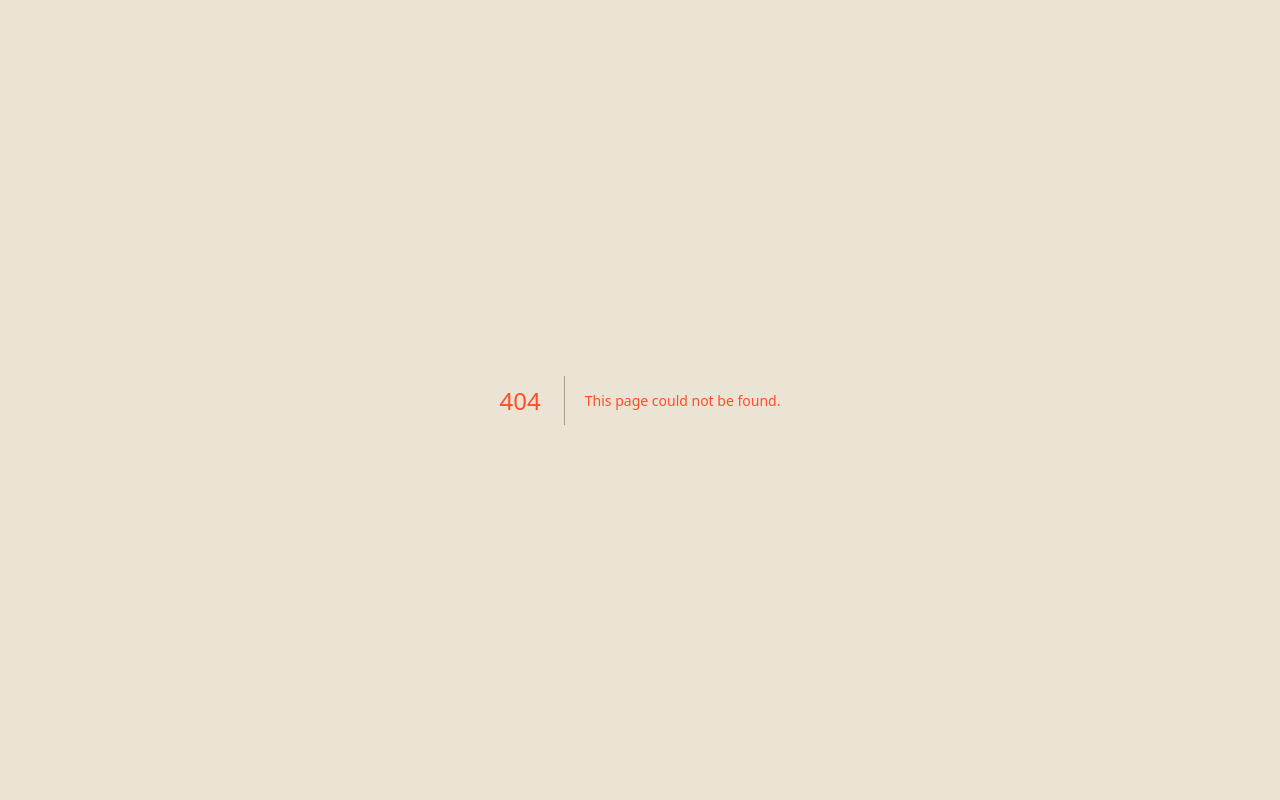
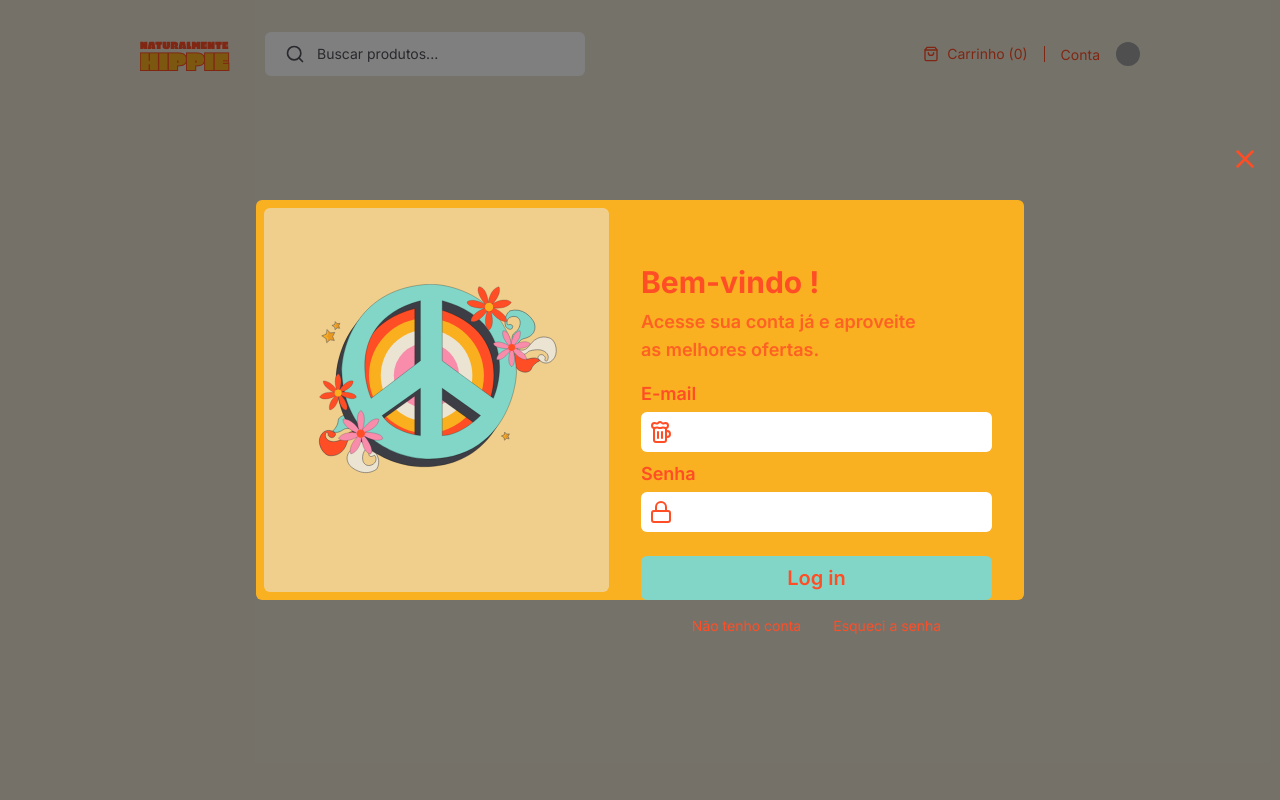
Before and after one commit to MatthewsBritto/e-commerce, a Next.js app: page /auth in a window 1280 px wide. Before the commit this address had no page. Shown: the top 800 px of the page. Built offline with nearby package versions, Linux system fonts and the light colour scheme; grey boxes are pictures that could not be loaded.

Commit message:
feat:loginScreen

```diff
--- a/package.json
+++ b/package.json
@@ -14,6 +14,7 @@
     "next": "13.5.6",
     "react": "^18",
     "react-dom": "^18",
+    "react-hook-form": "^7.49.0",
     "react-responsive-carousel": "^3.2.23",
     "tailwind-merge": "^1.14.0",
     "zod": "^3.22.4"
--- a/src/app/(store)/layout.tsx
+++ b/src/app/(store)/layout.tsx
@@ -2,19 +2,23 @@ import { ReactNode } from 'react'
 
 import { Header } from '@/components/header'
 import { CartProvider } from '@/contexts/cart-context'
-import Circle from '@/components/circle'
+
 import Footer from '@/components/footer'
-import Image from 'next/image'
-import Teste from '@/../public/teste.svg'
-import Pink from '@/../public/pink.svg'
+import CartCheckout from '@/components/cart'
+import { UserProvider } from '@/contexts/user-context'
+import ModalSignin from '@/components/modal-sign-in'
 
 export default function StoreLayout({ children }: { children: ReactNode }) {
   return (
     <CartProvider>
-      <div className="overflow-hidden md:mx-auto md:grid h-[800px] md:h-screen  w-full max-w-[1600px] md:grid-rows-app md:gap-16 px-8 py-8 ">
-        <Header />
-        {children}
-      </div>
+      <UserProvider>
+        <div className="overflow-hidden md:mx-auto md:grid h-[800px] md:h-screen  w-full max-w-[1600px] md:grid-rows-app md:gap-16 px-8 py-8 ">
+          <Header />
+          {children}
+          <CartCheckout />
+          <ModalSignin />
+        </div>
+      </UserProvider>
       <Footer />
     </CartProvider>
   )
--- a/src/app/(store)/product/[slug]/page.tsx
+++ b/src/app/(store)/product/[slug]/page.tsx
@@ -47,8 +47,8 @@ export default async function ProductPage({ params }: ProductProps) {
   const product = await getProduct(params.slug)
 
   return (
-    <div className="relative flex h-[600px] items-center mt-0 md:mt-4 justify-center rounded-md">
-      <div className="flex flex-col md:flex-row md:h-[400px] w-full max-w-[1280px] lg:h-[600px] justify-center">
+    <div className="relative h-[600px] items-center pt-8 md:mt-4 justify-center rounded-md">
+      <div className="flex flex-col md:flex-row md:h-[400px] w-full max-w-[1280px] lg:h-[600px] justify-center h-[600px]">
         <div className="overflow-hidden h-full sm:w-full">
           <Image
             className="w-full h-full md:rounded-l-md rounded-t-md"
--- a/src/components/cart-widget.tsx
+++ b/src/components/cart-widget.tsx
@@ -5,10 +5,10 @@ import { ShoppingBag } from 'lucide-react'
 import { useCart } from '@/contexts/cart-context'
 
 export function CartWidget() {
-  const { items } = useCart()
+  const { items, changeCartState } = useCart()
 
   return (
-    <div className="flex items-center gap-2">
+    <div className="flex items-center gap-2" onClick={changeCartState}>
       <ShoppingBag className="h-4 w-4" />
       <span className="text-sm">Carrinho ({items.length})</span>
     </div>
--- /dev/null
+++ b/src/components/cart.tsx
@@ -0,0 +1,33 @@
+'use client'
+import React, { ReactNode, useContext, useState } from 'react'
+import { Trash, ArrowRight } from 'lucide-react'
+import { useCart } from '@/contexts/cart-context'
+import ItemCart from './item-cart'
+
+export default function CartCheckout() {
+  const { items, activeCart, changeCartState } = useCart()
+
+  return (
+    <div
+      className={`${
+        activeCart ? 'absolute' : 'hidden'
+      } right-0 z-50 w-2/3 md:w-1/2 top-0 h-full bg-red-700 flex flex-col text-white`}
+    >
+      <div className="flex w-full justify-between items-center bg-orangeDark px-2 py-6">
+        <h2 className="text-xl font-bold py-2">Carrinho</h2>
+        <ArrowRight onClick={changeCartState} />
+      </div>
+      {items.map((item) => {
+        return (
+          <ItemCart
+            productId={item.productId}
+            key={item.productId}
+            title={item.title}
+            quantity={item.quantity}
+            price={item.price}
+          />
+        )
+      })}
+    </div>
+  )
+}
--- a/src/components/header.tsx
+++ b/src/components/header.tsx
@@ -8,9 +8,13 @@ import Logo from '../../public/Logo.png'
 
 import { CartWidget } from './cart-widget'
 import { SearchForm } from './search-form'
+import { useCart } from '@/contexts/cart-context'
+import { useUser } from '@/contexts/user-context'
 
 export function Header() {
   const [activeMenu, setActiveMenu] = useState(false)
+  const { changeCartState } = useCart()
+  const { changeModalLoginState } = useUser()
 
   return (
     <div className="flex items-center justify-between max-w-[1000px] m-auto w-full overflow-hidden">
@@ -25,8 +29,10 @@ export function Header() {
           <X size={40} onClick={() => setActiveMenu(false)} />
         </div>
         <div className="text-2xl flex flex-col gap-8 font-bold">
-          <h2>Home</h2>
-          <h2>Compras</h2>
+          <Link href="/" onClick={() => setActiveMenu(false)}>
+            <h2>Home</h2>
+          </Link>
+          <h2 onClick={changeCartState}>Compras</h2>
           <h2>Perfil</h2>
           <h2>Catalogo</h2>
           <h2>Contato</h2>
@@ -53,9 +59,10 @@ export function Header() {
         <CartWidget />
 
         <div className="w-px h-4 bg-orangeDark"></div>
-
+        <button onClick={() => changeModalLoginState(true)}>
+          <span className="text-sm">Conta</span>
+        </button>
         <Link href="/" className="flex items-center gap-2 hover:underline">
-          <span className="text-sm">Conta</span>
           <Image
             src="https://github.com/diego3g.png"
             className="h-6 w-6 rounded-full"
--- /dev/null
+++ b/src/components/item-cart.tsx
@@ -0,0 +1,26 @@
+import { CartItem } from '@/contexts/cart-context'
+import { Trash } from 'lucide-react'
+
+export default function ItemCart({
+  productId,
+  price,
+  quantity,
+  title,
+}: CartItem) {
+  return (
+    <div className="border w-[95%] mx-auto p-1 rounded flex flex-col gap-2 mt-2">
+      <div className="flex flex-col justify-between items-center mt-2">
+        <h2 className="text-lg">{title}</h2>
+        <div className="w-full flex justify-between px-2 items-center">
+          <div className=" text-center p-2">
+            <p>Quantidade:{quantity}</p>
+            <p>Total Item: R${price * quantity}</p>
+          </div>
+          <button className="p-1 rounded bg-zinc-400">
+            <Trash />
+          </button>
+        </div>
+      </div>
+    </div>
+  )
+}
--- /dev/null
+++ b/src/components/modal-sign-in.tsx
@@ -0,0 +1,88 @@
+'use client'
+import React from 'react'
+import { Beer, Lock, X } from 'lucide-react'
+import Image from 'next/image'
+import Paz from '@/../public/paz.svg'
+import { useForm } from 'react-hook-form'
+import { useUser } from '@/contexts/user-context'
+
+type FormLogin = {
+  email: string
+  password: string
+}
+
+export default function ModalSignin() {
+  const { handleSignIn, user, modalLoginActive, changeModalLoginState } =
+    useUser()
+  const { handleSubmit, register } = useForm<FormLogin>()
+  const onSubmit = handleSubmit((data) => handleSignIn(data.email))
+
+  return (
+    <div
+      className={`${
+        modalLoginActive ? 'flex' : 'hidden'
+      } w-full h-full fixed bg-black/50 top-0 left-0 flex items-center justify-center px-6 z-50`}
+    >
+      <div className="absolute top-5 right-5 md:top-36 font-bold">
+        <X
+          className=""
+          size={30}
+          onClick={() => changeModalLoginState(false)}
+        />
+      </div>
+      <div className="flex flex-col md:flex-row w-full gap-2  p-2 bg-backgroundYellow rounded-md md:h-1/2 max-w-3xl">
+        <div className="flex h-full items-center justify-center bg-background/60 rounded-md md:w-[90%]">
+          <Image
+            src={Paz}
+            alt=""
+            className="h-full md:h-1/2 translate-y-[-20px]"
+          />
+        </div>
+        <div className="flex flex-col w-full h-full items-start justify-between md:items-center md:px-4">
+          <div className="flex flex-col gap-2 px-2 md:mt-14 ">
+            <h2 className="font-bold text-2xl text-orangeDark md:text-3xl">
+              Bem-vindo !
+            </h2>
+            <p className="text-base md:text-lg font-semibold w-[85%] text-orangeDark/80">
+              Acesse sua conta já e aproveite as melhores ofertas.
+            </p>
+          </div>
+          <form
+            className="flex flex-col flex-1 gap-2 w-full mt-4 px-2"
+            onSubmit={onSubmit}
+          >
+            <div className="flex justify-center flex-col gap-1 ">
+              <label className="font-semibold text-lg">E-mail</label>
+              <div className="flex items-center w-full bg-white rounded-md p-2">
+                <Beer />
+                <input
+                  type="email"
+                  className="outline-none px-2"
+                  {...register('email')}
+                />
+              </div>
+            </div>
+            <div className="flex flex-col gap-1">
+              <label className="font-semibold text-lg">Senha</label>
+              <div className="flex items-center w-full bg-white rounded-md p-2">
+                <Lock />
+                <input
+                  type="password"
+                  className="outline-none px-2"
+                  {...register('password')}
+                />
+              </div>
+            </div>
+            <button className="p-2 bg-blueBorder font-semibold  rounded-md mt-4 md:text-xl">
+              Log in
+            </button>
+            <div className="w-full flex items-end justify-center gap-8 text-sm p-2">
+              <button>Não tenho conta</button>
+              <button>Esqueci a senha</button>
+            </div>
+          </form>
+        </div>
+      </div>
+    </div>
+  )
+}
--- a/src/contexts/cart-context.tsx
+++ b/src/contexts/cart-context.tsx
@@ -1,23 +1,37 @@
 'use client'
 
+import { GET } from '@/app/api/products/route'
+import { Product } from '@/data/types/product'
 import { ReactNode, createContext, useContext, useState } from 'react'
 
-interface CartItem {
+export interface CartItem {
   productId: number
+  title: string
+  price: number
   quantity: number
 }
 
 interface CartContextType {
   items: CartItem[]
   addToCart: (productId: number) => void
+  setItensOnCart: (id: number) => void
+  changeCartState: () => void
+  activeCart: boolean
 }
 
 const CartContext = createContext({} as CartContextType)
 
 export function CartProvider({ children }: { children: ReactNode }) {
   const [cartItems, setCartItems] = useState<CartItem[]>([])
+  const [activeCart, setActiveCart] = useState(false)
 
-  function addToCart(productId: number) {
+  async function addToCart(productId: number) {
+    const product = await setItensOnCart(productId)
+
+    if (!product) {
+      return
+    }
+
     setCartItems((state) => {
       const productInCart = state.some((item) => item.productId === productId)
 
@@ -30,13 +44,46 @@ export function CartProvider({ children }: { children: ReactNode }) {
           }
         })
       } else {
-        return [...state, { productId, quantity: 1 }]
+        return [
+          ...state,
+          {
+            productId,
+            title: product[0].title,
+            price: product[0].price,
+            quantity: 1,
+          },
+        ]
       }
     })
   }
 
+  async function setItensOnCart(id: number) {
+    let products: Product[]
+
+    await GET().then((res) =>
+      res.json().then((resolve) => (products = resolve)),
+    )
+
+    if (products) {
+      const res = products.filter((product) => product.id === id)
+      return res
+    }
+  }
+
+  function changeCartState() {
+    setActiveCart(!activeCart)
+  }
+
   return (
-    <CartContext.Provider value={{ items: cartItems, addToCart }}>
+    <CartContext.Provider
+      value={{
+        items: cartItems,
+        addToCart,
+        setItensOnCart,
+        changeCartState,
+        activeCart,
+      }}
+    >
       {children}
     </CartContext.Provider>
   )
--- /dev/null
+++ b/src/contexts/user-context.tsx
@@ -0,0 +1,45 @@
+'use client'
+import { ReactNode, createContext, useContext, useState } from 'react'
+
+export interface UserType {
+  id: string
+  nome: string
+  isAdm?: boolean
+}
+export interface UserContextProps {
+  user: UserType
+  modalLoginActive: boolean
+  handleSignIn: (email: string) => void
+  changeModalLoginState: (type: boolean) => void
+}
+
+const UserContext = createContext({} as UserContextProps)
+
+export function UserProvider({ children }: { children: ReactNode }) {
+  const [user, setUser] = useState({} as UserType)
+
+  const [modalLoginActive, setModalLoginActive] = useState(true)
+
+  function handleSignIn(email: string) {
+    const bodyUser = {
+      id: 'teste',
+      nome: email,
+      isAdm: false,
+    }
+    setUser(bodyUser)
+    return console.log(bodyUser)
+  }
+
+  function changeModalLoginState(type: boolean) {
+    setModalLoginActive(type)
+  }
+
+  return (
+    <UserContext.Provider
+      value={{ user, modalLoginActive, handleSignIn, changeModalLoginState }}
+    >
+      {children}
+    </UserContext.Provider>
+  )
+}
+export const useUser = () => useContext(UserContext)
```
Also changed, not shown: src/app/(store)/auth/page.tsx (added, +41 -0 lines), 1 other file (tests, documents, lock files or other folders).
